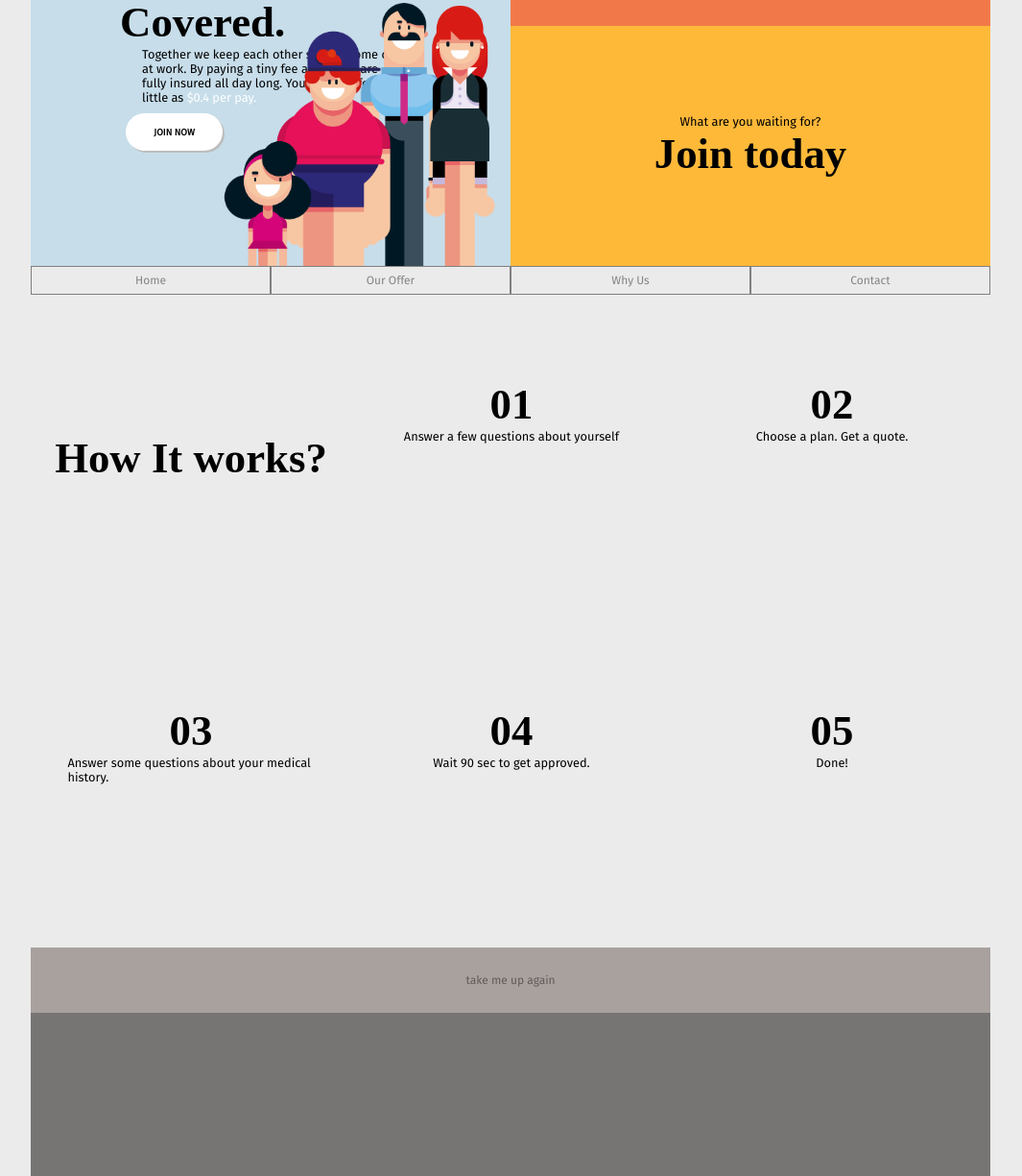
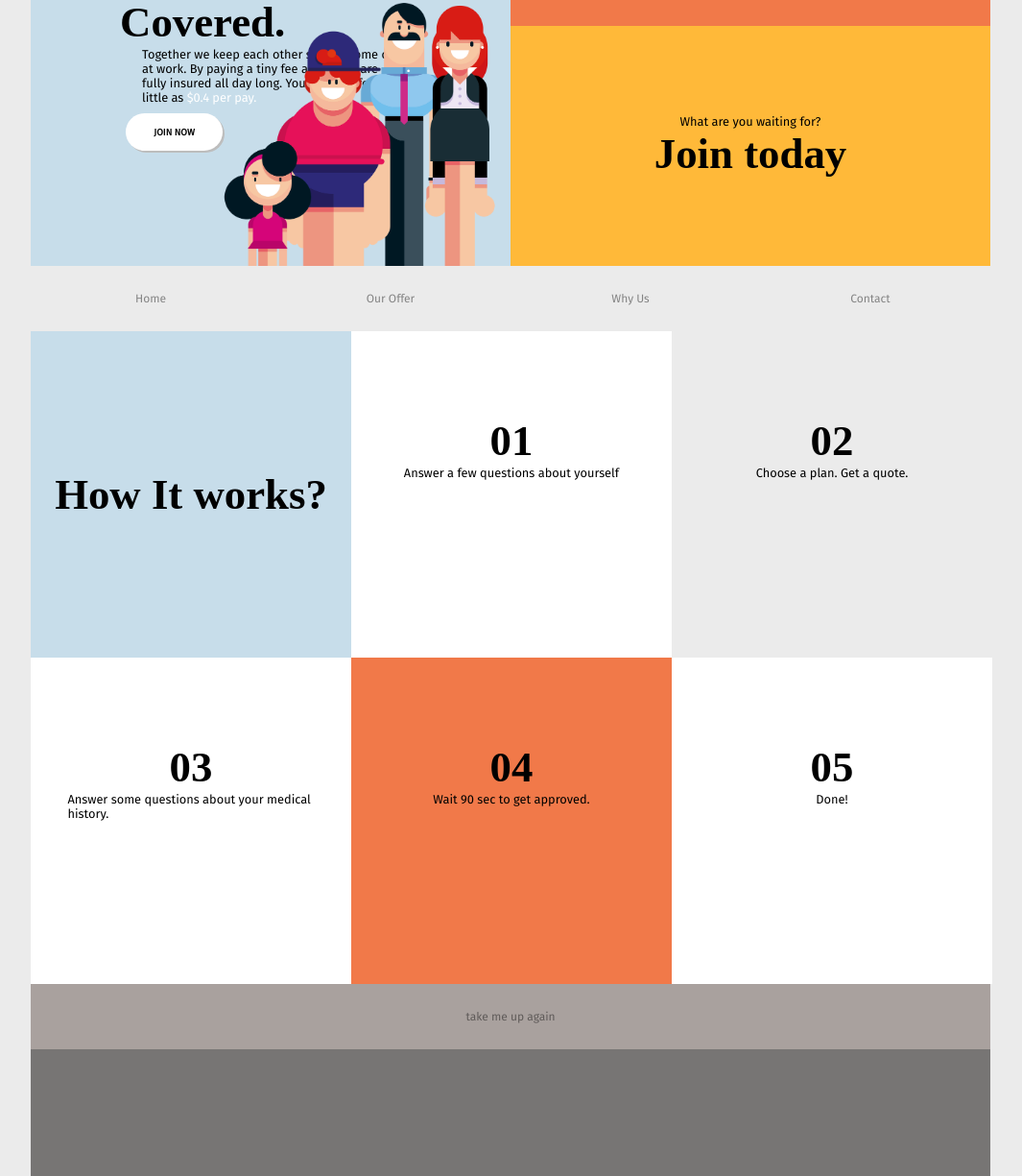
Before and after one commit to annatbg/insurance, a plain HTML site: page index.html in a window 1280 px wide. Shown: the part 223-1448 px from the top of the page at 96% size, without its empty margins (108-1173 px from the left). Drawn offline with Linux system fonts and the light colour scheme; a web font is replaced by a local one.

Commit message:
background-colors on 6split grid

```diff
--- a/index.html
+++ b/index.html
@@ -49,50 +49,30 @@
 
     <!-- JOIN, TESTIMONIALS & ABOUT -->
 
-    <!--
-
-      KLISTRA IN <MAIN> HÄR
-
-    <section class="join-about">
-      <div class="testimonals">
-        <div class="testimonial-1">
-          <figure></figure>
-          <figcaption></figcaption>
-        </div>
-        <div class="testimonial-2">
-          <figure></figure>
-          <figcaption></figcaption>
-        </div>
-        <div class="testimonial-3">
-          <figure></figure>
-          <figcaption></figcaption>
-        </div>
-      </div>
-    </section>
-    -->
+    <!-- KLISTRA IN <MAIN> HÄR -->
 
     <!-- HOW IT WORKS / 6 SPLIT GRID -->
     <section class="how-grid">
-      <div class="how-item">
+      <div class="how-item" id="how-item-1">
         <h2>How It works?</h2>
       </div>
-      <div class="how-item">
+      <div class="how-item" id="how-item-2">
         <h2>01</h2>
         <p>Answer a few questions about yourself</p>
       </div>
-      <div class="how-item">
+      <div class="how-item" id="how-item-3">
         <h2>02</h2>
         <p>Choose a plan. Get a quote.</p>
       </div>
-      <div class="how-item">
+      <div class="how-item" id="how-item-4">
         <h2>03</h2>
         <p>Answer some questions about your medical history.</p>
       </div>
-      <div class="how-item">
+      <div class="how-item" id="how-item-5">
         <h2>04</h2>
         <p>Wait 90 sec to get approved.</p>
       </div>
-      <div class="how-item">
+      <div class="how-item" id="how-item-6">
         <h2>05</h2>
         <p>Done!</p>
       </div>
--- a/styles.css
+++ b/styles.css
@@ -88,7 +88,7 @@ button {
 .navbar {
   display: grid;
   width: auto;
-  height: 30px;
+  height: 68px;
   grid-template-rows: 1fr;
   grid-template-columns: repeat(4, 1fr);
   background-color: #ebebeb;
@@ -100,7 +100,7 @@ a {
   display: flex;
   align-items: center;
   justify-content: center;
-  border: solid 1px grey;
+  /* border: solid 1px grey; */
   text-decoration: none;
   font-family: "Fira Sans", sans-serif;
   font-size: 0.75rem;
@@ -139,6 +139,30 @@ a {
   font-family: "Fira Sans", sans-serif;
 }
 
+#how-item-1 {
+  background: #c7ddea;
+}
+
+#how-item-2 {
+  background: #ffffff;
+}
+
+#how-item-3 {
+  background: #ebebeb;
+}
+
+#how-item-4 {
+  background: #ffffff;
+}
+
+#how-item-5 {
+  background: #f17949;
+}
+
+#how-item-6 {
+  background: #ffffff;
+}
+
 /* FOOTER */
 
 footer {
```
